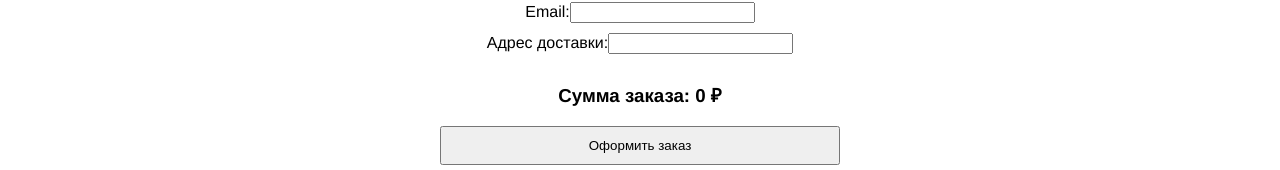
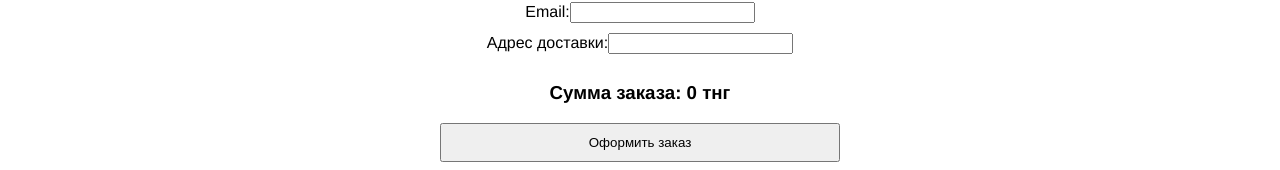
Before and after one commit to dustystarr/shop, a Vue app: page / in a window 1280 px wide. Shown: the part 1123-1293 px from the top of the page. Built offline with nearby package versions, Linux system fonts and the light colour scheme.

Commit message:
Update OrderForm.vue

```diff
--- a/src/components/OrderForm.vue
+++ b/src/components/OrderForm.vue
@@ -14,7 +14,7 @@
         <label for="address">Адрес доставки:</label>
         <input type="text" v-model="address" required />
       </div>
-      <h3>Сумма заказа: {{ totalAmount }} ₽</h3>
+      <h3>Сумма заказа: {{ totalAmount }} тнг</h3>
       <button type="submit">Оформить заказ</button>
     </form>
   </div>
```
